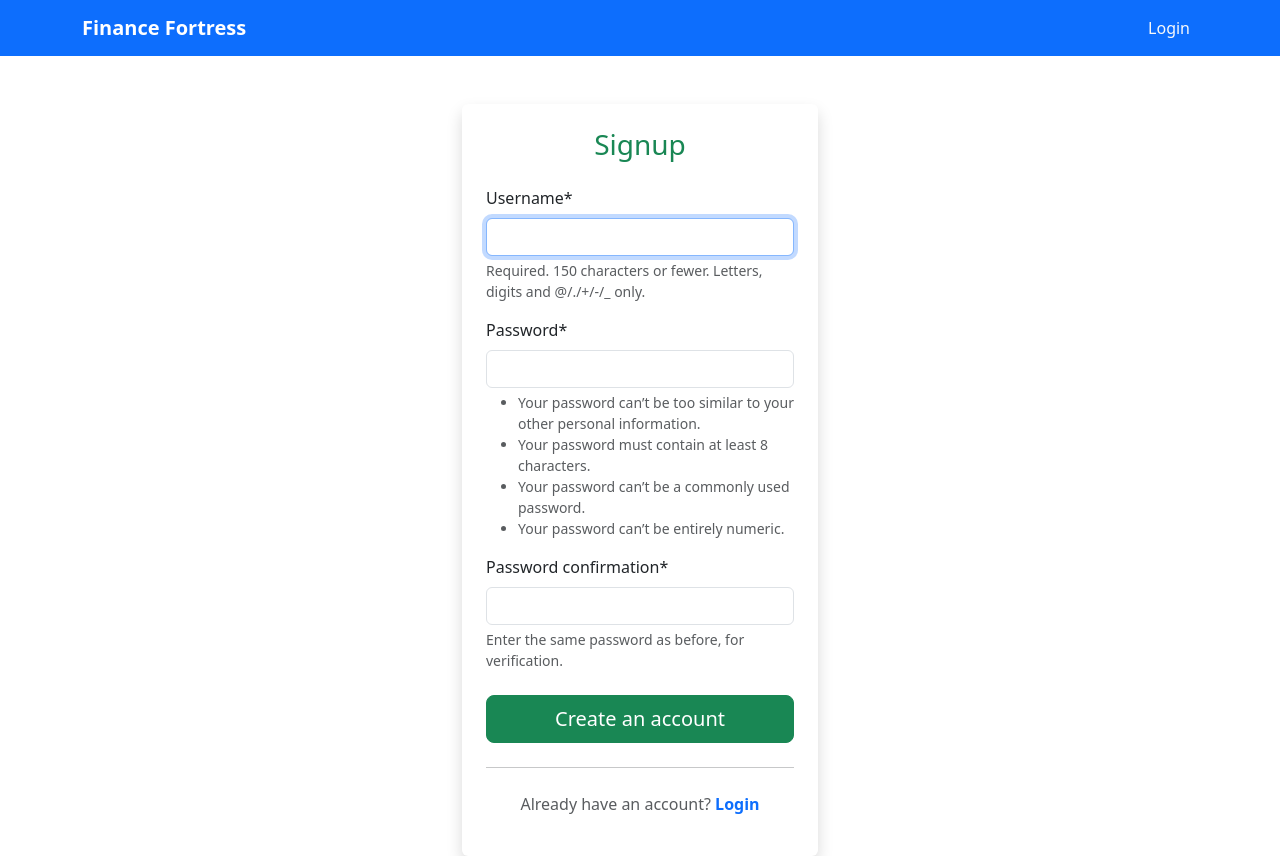
After one commit to VadymKyrylko/Finance-Fortress, a Django app: page /signup/ in a window 1280 px wide. The commit adds this page. Run offline with Django 5.2, Linux system fonts and the light colour scheme; some libraries are stand-ins or nearby versions.

Commit message:
FEAT: Implement Authentication system(Login, Logout, Signup)

```diff
--- a/config/settings.py
+++ b/config/settings.py
@@ -60,7 +60,7 @@ ROOT_URLCONF = "config.urls"
 TEMPLATES = [
     {
         "BACKEND": "django.template.backends.django.DjangoTemplates",
-        "DIRS": [],
+        "DIRS": [BASE_DIR / "templates"],
         "APP_DIRS": True,
         "OPTIONS": {
             "context_processors": [
@@ -126,3 +126,7 @@ STATIC_URL = "static/"
 # https://docs.djangoproject.com/en/5.2/ref/settings/#default-auto-field
 
 DEFAULT_AUTO_FIELD = "django.db.models.BigAutoField"
+
+LOGIN_REDIRECT_URL = "account_list"
+
+LOGOUT_REDIRECT_URL = "login"
--- a/config/urls.py
+++ b/config/urls.py
@@ -20,5 +20,6 @@ from django.urls import include, path
 
 urlpatterns = [
     path("admin/", admin.site.urls),
+    path("accounts/", include("django.contrib.auth.urls")),
     path("", include("finance.urls")),
 ]
--- a/finance/templates/finance/base.html
+++ b/finance/templates/finance/base.html
@@ -2,19 +2,51 @@
 {% load static %}
 <html lang="uk">
 <head>
-    <meta charset="utf-8">
-    <meta name="viewport" content="width=device-width, initial-scale=1">
+  <meta charset="utf-8">
+  <meta name="viewport" content="width=device-width, initial-scale=1">
 
-    <link href="https://cdn.jsdelivr.net/npm/bootstrap@5.3.3/dist/css/bootstrap.min.css" rel="stylesheet" integrity="sha384-QWTKZyjpPEjISv5WaRU9OFeRpok6YctnYmDr5pNlyT2bRjXh0JMhjY6hW+ALEwIH" crossorigin="anonymous">
+  <link href="https://cdn.jsdelivr.net/npm/bootstrap@5.3.3/dist/css/bootstrap.min.css" rel="stylesheet"
+        integrity="sha384-QWTKZyjpPEjISv5WaRU9OFeRpok6YctnYmDr5pNlyT2bRjXh0JMhjY6hW+ALEwIH" crossorigin="anonymous">
 
-    <title>{% block title %}Finance Fortress{% endblock %}</title>
+  <title>{% block title %}Finance Fortress{% endblock %}</title>
 </head>
 <body>
-    <div class="container mt-5">
-        {% block content %}
-        {% endblock %}
+<nav class="navbar navbar-expand-lg navbar-dark bg-primary mb-4">
+  <div class="container">
+    <a class="navbar-brand fw-bold" href="{% url 'account_list' %}">
+      Finance Fortress
+    </a>
+
+    <button class="navbar-toggler" type="button" data-bs-toggle="collapse" data-bs-target="#navbarNav">
+      <span class="navbar-toggler-icon"></span>
+    </button>
+
+    <div class="collapse navbar-collapse" id="navbarNav">
+      <ul class="navbar-nav ms-auto">
+        {% if user.is_authenticated %}
+        <li class="nav-item d-flex align-items-center text-light me-3">
+          <i class="bi bi-person-circle me-2"></i> {{ user.username }}
+        </li>
+        <li class="nav-item">
+          <form action="{% url 'logout' %}" method="post">
+            {% csrf_token %}
+            <button type="submit" class="btn btn-outline-light btn-sm">Logout</button>
+          </form>
+        </li>
+        {% else %}
+        <li class="nav-item">
+          <a class="nav-link text-light" href="{% url 'login' %}">Login</a>
+        </li>
+        {% endif %}
+      </ul>
     </div>
+  </div>
+</nav>
 
-    <script src="https://cdn.jsdelivr.net/npm/bootstrap@5.3.3/dist/js/bootstrap.bundle.min.js" integrity="sha384-YvpcrYf0tY3lHB60NNkmXc5s9fDVZLESaAA55NDzOxhy9GkcIdslK1eN7N6jIeHz" crossorigin="anonymous"></script>
+<div class="container">
+  {% block content %}
+  {% endblock %}
+</div>
+
 </body>
 </html>
--- a/finance/urls.py
+++ b/finance/urls.py
@@ -1,8 +1,9 @@
 from django.urls import path
 
-from finance.views import AccountListView, TransactionCreateView
+from finance.views import AccountListView, SignUpView, TransactionCreateView
 
 urlpatterns = [
     path("", AccountListView.as_view(), name="account_list"),
     path("new/", TransactionCreateView.as_view(), name="transaction_create"),
+    path("signup/", SignUpView.as_view(), name="signup"),
 ]
--- a/finance/views.py
+++ b/finance/views.py
@@ -1,3 +1,4 @@
+from django.contrib.auth.forms import UserCreationForm
 from django.contrib.auth.mixins import LoginRequiredMixin
 from django.urls import reverse_lazy
 from django.views.generic import CreateView, ListView
@@ -38,3 +39,9 @@ class TransactionCreateView(LoginRequiredMixin, CreateView):
     def form_valid(self, form):
         form.instance.user = self.request.user
         return super().form_valid(form)
+
+
+class SignUpView(CreateView):
+    form_class = UserCreationForm
+    success_url = reverse_lazy("login")
+    template_name = "registration/signup.html"
--- /dev/null
+++ b/templates/registration/signup.html
@@ -0,0 +1,35 @@
+{% extends "finance/base.html" %}
+{% load crispy_forms_tags %}
+
+{% block title %}Signup | Finance Fortress{% endblock %}
+
+{% block content %}
+<div class="row justify-content-center mt-5">
+  <div class="col-md-4">
+    <div class="card shadow border-0">
+      <div class="card-body p-4">
+        <h3 class="text-center mb-4 text-success">
+          <i class="bi bi-person-plus-fill"></i> Signup
+        </h3>
+
+        <form method="post">
+          {% csrf_token %}
+
+          {{ form|crispy }}
+
+          <div class="d-grid mt-4">
+            <button type="submit" class="btn btn-success btn-lg">Create an account</button>
+          </div>
+        </form>
+
+        <hr class="my-4">
+
+        <div class="text-center">
+          <p class="text-muted">Already have an account? <a href="{% url 'login' %}"
+                                                            class="text-decoration-none fw-bold">Login</a></p>
+        </div>
+      </div>
+    </div>
+  </div>
+</div>
+{% endblock %}
```
Also changed, not shown: templates/registration/login.html (added, +31 -0 lines).
